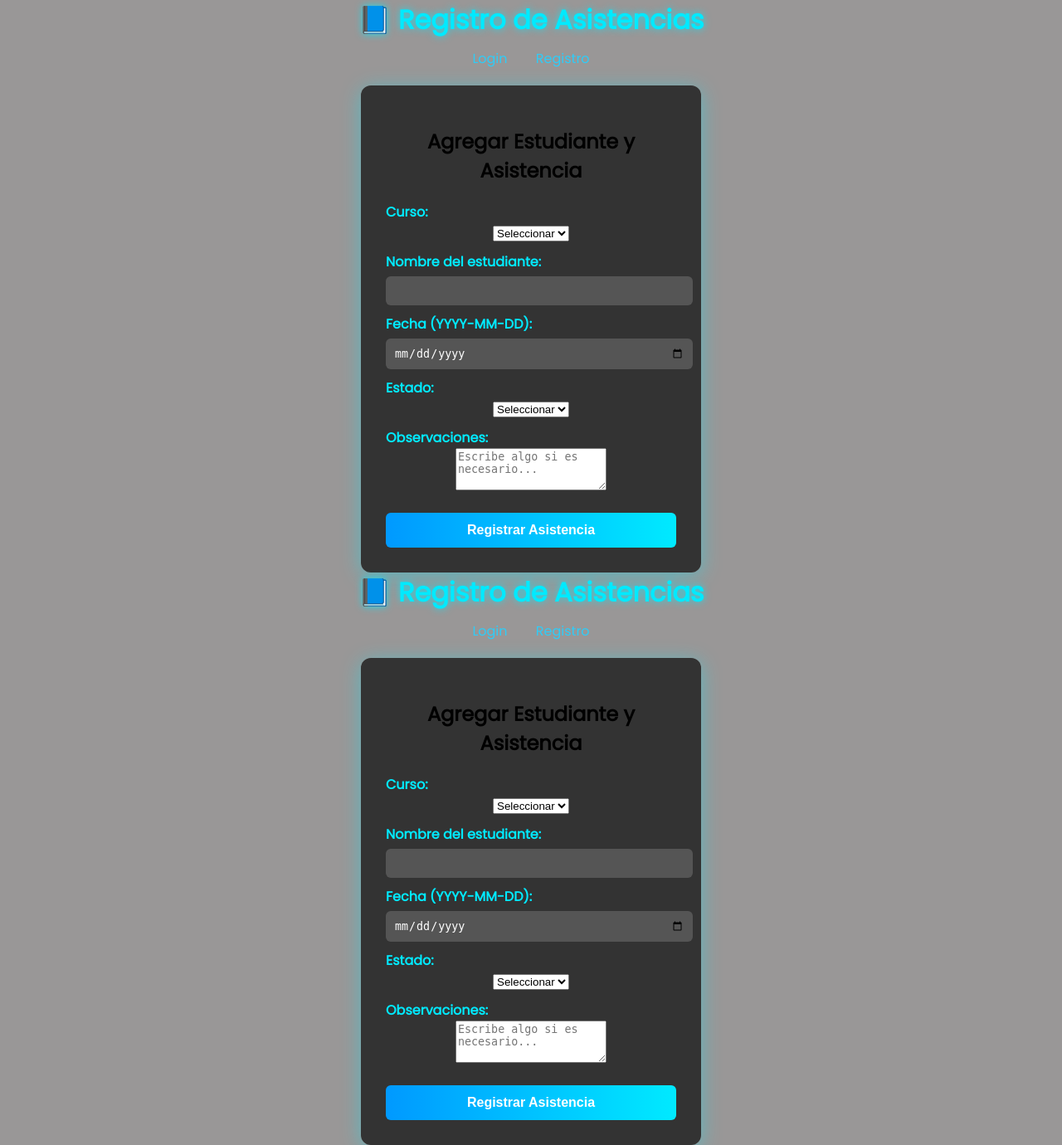
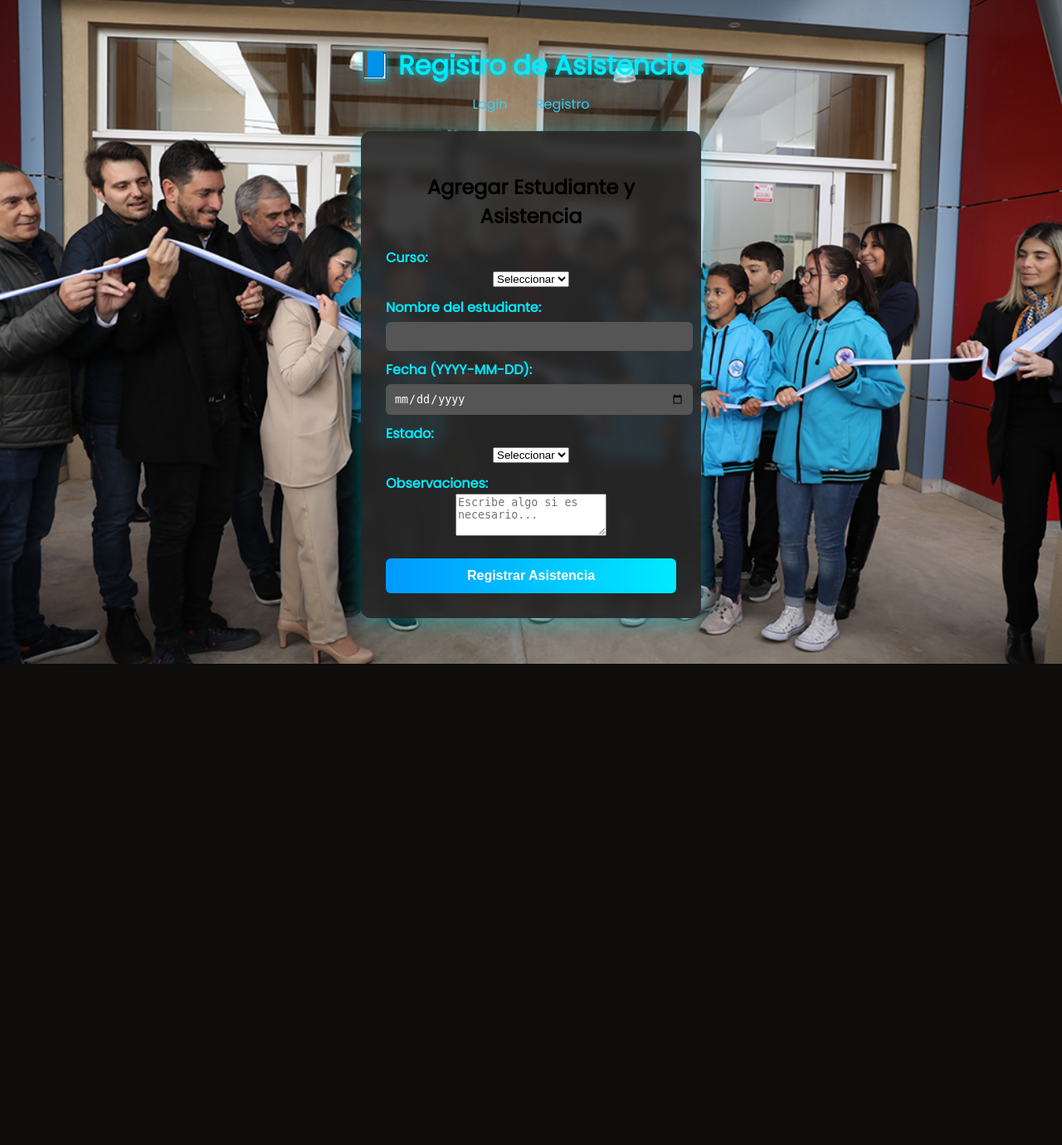
Before and after one commit to richRF07/Asistencias-PRoA, a Flask app: template App_Web/templates/index.html in a window 1280 px wide. Shown: the whole page at 83% size. After the commit the page ends 800 px from the top, so only its background shows below. Run offline with Flask 3, Linux system fonts and the light colour scheme; the template is opened without the code that fills it, so the values that code supplies are empty.

Commit message:
modificacion 01/10

```diff
--- a/App_Web/app.py
+++ b/App_Web/app.py
@@ -1,8 +1,8 @@
 from flask import Flask, render_template, request, redirect, flash
 from datetime import date
 import pymysql
+from werkzeug.security import generate_password_hash, check_password_hash
 import re
-from werkzeug.security import generate_password_hash, check_password_hash
 
 app = Flask(__name__)
 app.secret_key = 'clave_secreta_para_flash'
@@ -31,15 +31,6 @@ def conectar_db(db_name=None):
         print(f"Error de conexión: {e}")
         return None
 
-def crear_base_datos():
-    """Crea la base de datos si no existe."""
-    conn = conectar_db()
-    if conn:
-        with conn.cursor() as cursor:
-            cursor.execute(f"CREATE DATABASE IF NOT EXISTS {DB_NAME} CHARACTER SET utf8mb4 COLLATE utf8mb4_general_ci;")
-        conn.commit()
-        conn.close()
-
 # ----- FUNCIONES AUXILIARES -----
 def sanitizar_curso(curso: str) -> str:
     """Permite letras, números, espacios, guiones y guiones bajos en el nombre de curso."""
@@ -48,108 +39,68 @@ def sanitizar_curso(curso: str) -> str:
     if not re.fullmatch(r"[A-Za-z0-9 _-]{1,32}", curso):
         return ''
     return curso
-
-def asegurar_tablas(conn):
-    """Crea las tablas principales si no existen."""
-    with conn.cursor() as cursor:
-        # Tabla de usuarios
-        cursor.execute("""
-        CREATE TABLE IF NOT EXISTS usuarios (
-            id INT AUTO_INCREMENT PRIMARY KEY,
-            nombre VARCHAR(255) NOT NULL,
-            email VARCHAR(255) NOT NULL UNIQUE,
-            password VARCHAR(255) NOT NULL
-        ) ENGINE=InnoDB DEFAULT CHARSET=utf8mb4;
-        """)
-        # Tabla de estudiantes
-        cursor.execute("""
-        CREATE TABLE IF NOT EXISTS estudiantes (
-            id INT AUTO_INCREMENT PRIMARY KEY,
-            nombre VARCHAR(255) NOT NULL,
-            curso VARCHAR(50) NOT NULL
-        ) ENGINE=InnoDB DEFAULT CHARSET=utf8mb4;
-        """)
-        # Tabla de asistencias
-        cursor.execute("""
-        CREATE TABLE IF NOT EXISTS asistencias (
-            id INT AUTO_INCREMENT PRIMARY KEY,
-            estudiante_id INT NOT NULL,
-            fecha DATE NOT NULL,
-            estado ENUM('Presente','Ausente','Tarde','Justificado') NOT NULL,
-            observaciones VARCHAR(500) DEFAULT '',
-            FOREIGN KEY (estudiante_id) REFERENCES estudiantes(id)
-                ON DELETE CASCADE ON UPDATE CASCADE
-        ) ENGINE=InnoDB DEFAULT CHARSET=utf8mb4;
-        """)
-        conn.commit()
-
 # ----- RUTAS -----
 @app.route('/')
 def index():
     return render_template('login.html')
 
-@app.route('/login')
+@app.route('/login', methods=['GET', 'POST'])
 def login():
-    return render_template('login.html')
+    return render_template('index.html')
 
 @app.route('/registro', methods=['GET', 'POST'])
 def registrar_asistencia():
-    if request.method == 'GET':
-        return render_template('registro.html')
+    if request.method == 'POST':
+        # Datos del formulario
+        curso = sanitizar_curso(request.form.get('curso'))
+        nombre = request.form.get('nombre')
+        fecha = request.form.get('fecha') or date.today().isoformat()
+        estado = request.form.get('estado')
+        observaciones = request.form.get('observaciones', '')
 
-    # Datos del formulario
-    curso = sanitizar_curso(request.form.get('curso'))
-    nombre = request.form.get('nombre')
-    fecha = request.form.get('fecha') or date.today().isoformat()
-    estado = request.form.get('estado')
-    observaciones = request.form.get('observaciones', '')
+        print(f"DEBUG -> curso={curso}, nombre={nombre}, fecha={fecha}, estado={estado}, observaciones={observaciones}")
 
-    # --- DEBUG: Mostrar en consola los datos recibidos ---
-    print(f"DEBUG -> curso={curso}, nombre={nombre}, fecha={fecha}, estado={estado}, observaciones={observaciones}")
+        if not curso or not nombre or not estado:
+            flash("⚠️ Faltan campos obligatorios o el curso tiene caracteres inválidos.")
+            return redirect('/registro')
 
-    if not curso or not nombre or not estado:
-        flash("⚠️ Faltan campos obligatorios o el curso tiene caracteres inválidos.")
-        return redirect('/registro')
+        conn = conectar_db(DB_NAME)
+        if not conn:
+            flash("❌ No se pudo conectar a MySQL. Verifica que XAMPP/MySQL esté iniciado, y revisa host/puerto/usuario/contraseña.")
+            return redirect('/registro')
 
-    conn = conectar_db(DB_NAME)
-    if not conn:
-        flash("❌ No se pudo conectar a MySQL. Verifica que XAMPP/MySQL esté iniciado, y revisa host/puerto/usuario/contraseña.")
-        return redirect('/registro')
-
-    try:
-        asegurar_tablas(conn)
-        with conn.cursor() as cursor:
-            # Verificar si el estudiante ya existe
-            cursor.execute(
-                "SELECT id FROM estudiantes WHERE nombre=%s AND curso=%s",
-                (nombre, curso)
-            )
-            resultado = cursor.fetchone()
-            if resultado:
-                estudiante_id = resultado[0]
-            else:
-                # Insertar estudiante
+        try:
+            with conn.cursor() as cursor:
                 cursor.execute(
-                    "INSERT INTO estudiantes (nombre, curso) VALUES (%s, %s)",
+                    "SELECT id FROM estudiantes WHERE nombre=%s AND curso=%s",
                     (nombre, curso)
                 )
-                estudiante_id = cursor.lastrowid
+                resultado = cursor.fetchone()
+                if resultado:
+                    estudiante_id = resultado[0]
+                else:
+                    cursor.execute(
+                        "INSERT INTO estudiantes (nombre, curso) VALUES (%s, %s)",
+                        (nombre, curso)
+                    )
+                    estudiante_id = cursor.lastrowid
 
-            # Insertar asistencia
-            cursor.execute(
-                "INSERT INTO asistencias (estudiante_id, fecha, estado, observaciones) VALUES (%s, %s, %s, %s)",
-                (estudiante_id, fecha, estado, observaciones)
-            )
-            conn.commit()
-            flash("✅ Asistencia registrada correctamente.")
-    except Exception as e:
-        conn.rollback()
-        print(f"ERROR en registrar_asistencia: {e}")  # --- DEBUG en consola ---
-        flash(f"❌ Error al registrar: {e}")
-    finally:
-        conn.close()
+                cursor.execute(
+                    "INSERT INTO asistencias (estudiante_id, fecha, estado, observaciones) VALUES (%s, %s, %s, %s)",
+                    (estudiante_id, fecha, estado, observaciones)
+                )
+                conn.commit()
+                flash("✅ Asistencia registrada correctamente.")
+        except Exception as e:
+            conn.rollback()
+            print(f"ERROR en registrar_asistencia: {e}")
+            flash(f"❌ Error al registrar: {e}")
+        finally:
+            conn.close()
 
-    return redirect('/registro')
+        return redirect('/registro')
+    # Si es GET, solo muestra el formulario
+    return render_template('index.html')
 
 @app.route('/registrar_usuario', methods=['POST'])
 def registrar_usuario():
@@ -172,7 +123,6 @@ def registrar_usuario():
         return redirect('/registro')
 
     try:
-        asegurar_tablas(conn)
         hashed_password = generate_password_hash(password)
         with conn.cursor() as cursor:
             cursor.execute(
@@ -193,5 +143,5 @@ def registrar_usuario():
 
 # ----- EJECUCIÓN -----
 if __name__ == '__main__':
-    crear_base_datos()  # Se asegura que la base de datos exista
+
     app.run(debug=True)
--- a/App_Web/static/estilo.css
+++ b/App_Web/static/estilo.css
@@ -9,20 +9,18 @@ body.fondo {
   justify-content: center;
   align-items: center;
   position: relative;
-
-  /* Imagen de fondo */
-  background: url('/static/img/Schiarett-Proa-2.jpg') center center / cover no-repeat;
-  background-size: cover;
 }
 
-/* Overlay oscuro para dar contraste */
-body.fondo::before {
-  content: "";
-  position: absolute;
-  inset: 0;
-  background: rgb(153, 151, 151);
-  z-index: 0;
+.fondo {
+  position: fixed;
+  top: 0;
+  left: 0;
+  width: 100%;
+  height: 100%;
+  background: url('../static/img/Schiaretti-Proa-3.jpg') center center / cover no-repeat;
+  z-index: -1;
 }
+
 
 /* Asegurarse que el contenido esté por encima del overlay */
 header, .contenedor-formulario {
--- a/App_Web/static/login.css
+++ b/App_Web/static/login.css
@@ -18,7 +18,7 @@ body {
   left: 0;
   width: 100%;
   height: 100%;
-  background: url('/static/img/Schiaretti-Proa-3.jpg') center center / cover no-repeat;
+  background: url('../static/img/Schiaretti-Proa-3.jpg') center center / cover no-repeat;
   z-index: -1;
 }
 
--- a/App_Web/templates/index.html
+++ b/App_Web/templates/index.html
@@ -28,71 +28,7 @@
       {% endif %}
     {% endwith %}
     <h2>Agregar Estudiante y Asistencia</h2>
-    <form action="/registrar" method="POST" class="formulario">
-      <label for="curso">Curso:</label>
-      <select name="curso" id="curso" required>
-        <option value="">Seleccionar</option>
-        <option value="1">Curso 1</option>
-        <option value="2">Curso 2</option>
-        <option value="3">Curso 3</option>
-        <option value="4">Curso 4</option>
-        <option value="5">Curso 5</option>
-        <option value="6">Curso 6</option>
-      </select>
-
-      <label for="nombre">Nombre del estudiante:</label>
-      <input type="text" id="nombre" name="nombre" required>
-
-      <label for="fecha">Fecha (YYYY-MM-DD):</label>
-      <input type="date" id="fecha" name="fecha">
-
-      <label for="estado">Estado:</label>
-      <select name="estado" id="estado" required>
-        <option value="">Seleccionar</option>
-        <option value="Presente">Presente</option>
-        <option value="Tarde">Tarde</option>
-        <option value="Ausente">Ausente</option>
-        <option value="Justificado">Justificado</option>
-      </select>
-
-      <label for="observaciones">Observaciones:</label>
-      <textarea id="observaciones" name="observaciones" rows="3" placeholder="Escribe algo si es necesario..."></textarea>
-
-      <button type="submit">Registrar Asistencia</button>
-    </form>
-  </main>
-</body>
-</html><!DOCTYPE html>
-<html lang="es">
-<head>
-  <meta charset="UTF-8">
-  <title>Registro de Asistencias</title>
-<link rel="stylesheet" href="{{ url_for('static', filename='estilo.css') }}">
-  <link href="https://fonts.googleapis.com/css2?family=Poppins:display=swap" rel="stylesheet">
-</head>
-<body class="fondo">
-  <header>
-    <h1>📘 Registro de Asistencias</h1>
-    <nav style="margin-top: 10px;">
-      <a href="/login" style="color: #2fccf7; text-decoration: none; margin: 0 15px;">Login</a>
-      <a href="/registro" style="color: #2fccf7; text-decoration: none; margin: 0 15px;">Registro</a>
-    </nav>
-  </header>
-
-  <main class="contenedor-formulario">
-    {% with messages = get_flashed_messages() %}
-      {% if messages %}
-        <div class="flash-messages">
-          {% for message in messages %}
-            <div class="flash-message {% if '✅' in message %}success{% elif '❌' in message %}error{% else %}warning{% endif %}">
-              {{ message }}
-            </div>
-          {% endfor %}
-        </div>
-      {% endif %}
-    {% endwith %}
-    <h2>Agregar Estudiante y Asistencia</h2>
-    <form action="/registrar" method="POST" class="formulario">
+    <form action="/registro" method="POST" class="formulario">
       <label for="curso">Curso:</label>
       <select name="curso" id="curso" required>
         <option value="">Seleccionar</option>
--- a/App_Web/templates/login.html
+++ b/App_Web/templates/login.html
@@ -7,8 +7,8 @@
   <link href="https://fonts.googleapis.com/css2?family=Poppins:wght@300;500;600&display=swap" rel="stylesheet">
 </head>
 <body>
-  <!-- Imagen de fondo directamente en el HTML -->
-  <div class="fondo" style="background-image: url('{{ url_for('static', filename='img/Schiaretti-Proa-3.jpg') }}');"></div>
+  <!-- Imagen de fondo -->
+  <div class="fondo"></div>
 
   <!-- Overlay para oscurecer ligeramente la imagen -->
   <div class="overlay"></div>
```
